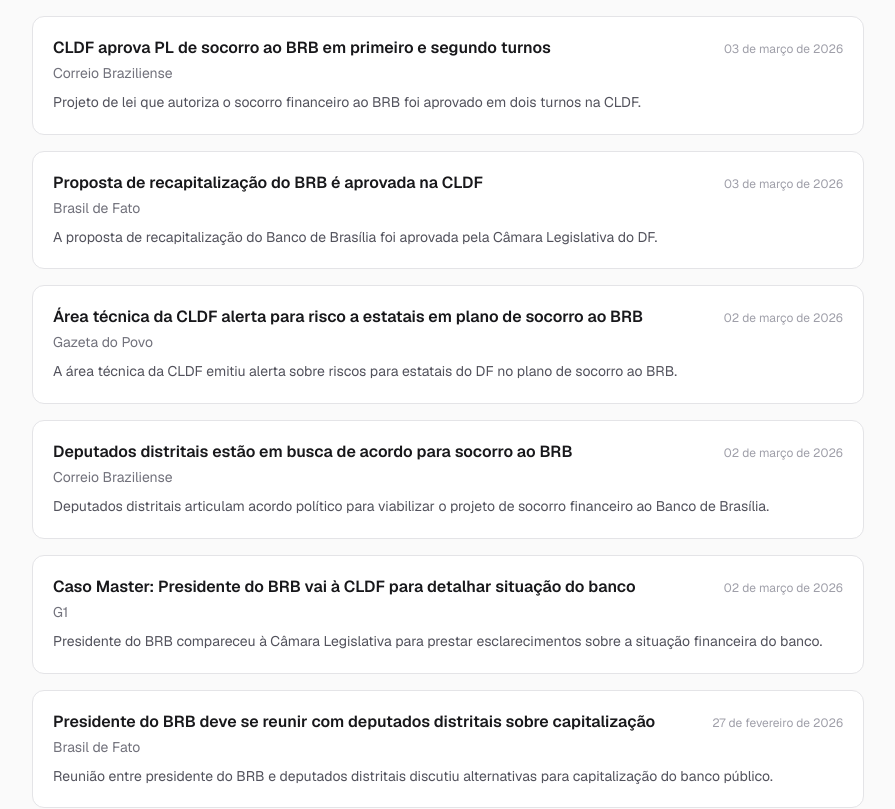
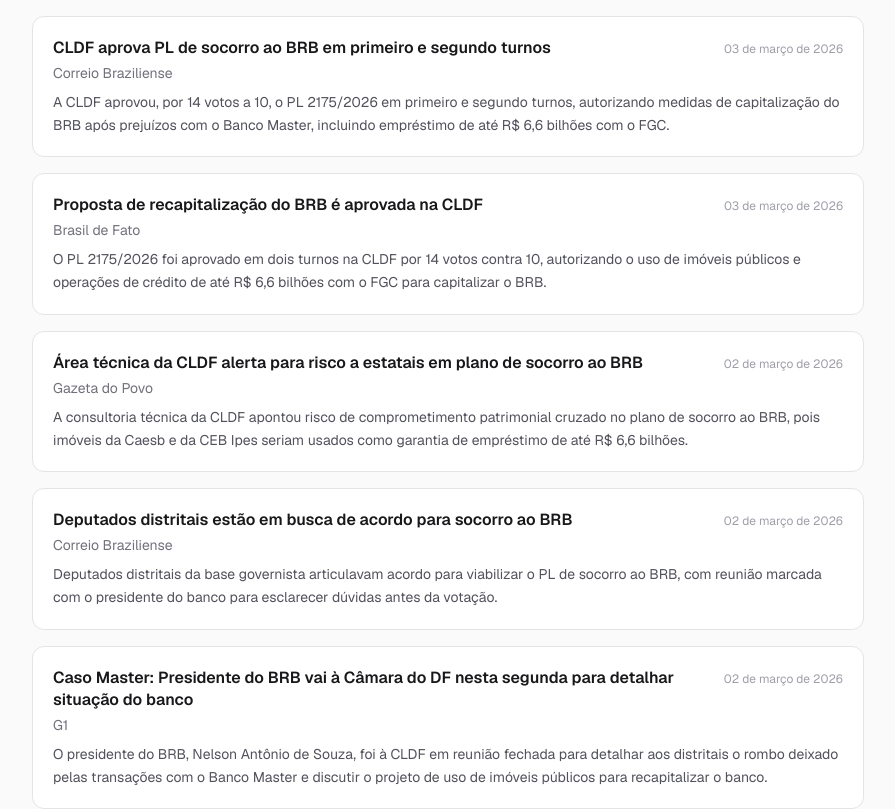
Before and after one commit to gustavomelofr/deputados-distritais-df-2026, a Next.js app: page /noticias in a window 1280 px wide. Shown: the part 2872-3681 px from the top of the page, without its empty margins (336-1231 px from the left). Built offline with nearby package versions, Linux system fonts and the light colour scheme.

Commit message:
feat(loop): atualização aprovada 2026-07-27T17-25-09-930Z (#113)
Co-authored-by: Agente Contínuo <agente@deputadosdistritais.dev>

```diff
--- a/src/data/noticias.ts
+++ b/src/data/noticias.ts
@@ -185,45 +185,60 @@ export const noticias: Noticia[] = [
     id: 'n16',
     titulo: 'CLDF aprova PL de socorro ao BRB em primeiro e segundo turnos',
     fonte: 'Correio Braziliense',
-    url: 'https://www.correiobraziliense.com.br',
+    url: 'https://www.correiobraziliense.com.br/cidades-df/2026/03/7367471-cldf-aprova-pl-de-socorro-ao-brb-em-primeiro-turno.html',
     data: '2026-03-03',
-    resumo: 'Projeto de lei que autoriza o socorro financeiro ao BRB foi aprovado em dois turnos na CLDF.',
+    coletadaEm: '2026-07-27',
+    verificadaEm: '2026-07-27',
+    tipo: 'atividade_legislativa',
+    resumo: 'A CLDF aprovou, por 14 votos a 10, o PL 2175/2026 em primeiro e segundo turnos, autorizando medidas de capitalização do BRB após prejuízos com o Banco Master, incluindo empréstimo de até R$ 6,6 bilhões com o FGC.',
     deputadosRelacionados: [],
   },
   {
     id: 'n17',
     titulo: 'Proposta de recapitalização do BRB é aprovada na CLDF',
     fonte: 'Brasil de Fato',
-    url: 'https://www.brasildefato.com.br',
+    url: 'https://www.brasildefato.com.br/2026/03/03/proposta-de-recapitalizacao-do-brb-e-aprovada-na-cldf/',
     data: '2026-03-03',
-    resumo: 'A proposta de recapitalização do Banco de Brasília foi aprovada pela Câmara Legislativa do DF.',
+    coletadaEm: '2026-07-27',
+    verificadaEm: '2026-07-27',
+    tipo: 'atividade_legislativa',
+    resumo: 'O PL 2175/2026 foi aprovado em dois turnos na CLDF por 14 votos contra 10, autorizando o uso de imóveis públicos e operações de crédito de até R$ 6,6 bilhões com o FGC para capitalizar o BRB.',
     deputadosRelacionados: [],
   },
   {
     id: 'n18',
     titulo: 'Área técnica da CLDF alerta para risco a estatais em plano de socorro ao BRB',
     fonte: 'Gazeta do Povo',
-    url: 'https://www.gazetadopovo.com.br',
+    url: 'https://www.gazetadopovo.com.br/economia/area-tecnica-da-cldf-alerta-para-risco-a-estatais-em-plano-de-socorro-ao-brb/',
     data: '2026-03-02',
-    resumo: 'A área técnica da CLDF emitiu alerta sobre riscos para estatais do DF no plano de socorro ao BRB.',
+    coletadaEm: '2026-07-27',
+    verificadaEm: '2026-07-27',
+    tipo: 'atividade_legislativa',
+    resumo: 'A consultoria técnica da CLDF apontou risco de comprometimento patrimonial cruzado no plano de socorro ao BRB, pois imóveis da Caesb e da CEB Ipes seriam usados como garantia de empréstimo de até R$ 6,6 bilhões.',
     deputadosRelacionados: [],
   },
   {
     id: 'n19',
     titulo: 'Deputados distritais estão em busca de acordo para socorro ao BRB',
     fonte: 'Correio Braziliense',
-    url: 'https://www.correiobraziliense.com.br',
+    url: 'https://www.correiobraziliense.com.br/cidades-df/2026/03/7364306-deputados-distritais-estao-em-busca-de-acordo-para-socorro-ao-brb.html',
     data: '2026-03-02',
-    resumo: 'Deputados distritais articulam acordo político para viabilizar o projeto de socorro financeiro ao Banco de Brasília.',
+    coletadaEm: '2026-07-27',
+    verificadaEm: '2026-07-27',
+    tipo: 'atividade_legislativa',
+    resumo: 'Deputados distritais da base governista articulavam acordo para viabilizar o PL de socorro ao BRB, com reunião marcada com o presidente do banco para esclarecer dúvidas antes da votação.',
     deputadosRelacionados: [],
   },
   {
     id: 'n20',
-    titulo: 'Caso Master: Presidente do BRB vai à CLDF para detalhar situação do banco',
+    titulo: 'Caso Master: Presidente do BRB vai à Câmara do DF nesta segunda para detalhar situação do banco',
     fonte: 'G1',
-    url: 'https://g1.globo.com',
+    url: 'https://g1.globo.com/df/distrito-federal/noticia/2026/03/02/caso-master-presidente-do-brb-vai-a-camara-do-df-nesta-segunda-para-detalhar-situacao-do-banco.ghtml',
     data: '2026-03-02',
-    resumo: 'Presidente do BRB compareceu à Câmara Legislativa para prestar esclarecimentos sobre a situação financeira do banco.',
+    coletadaEm: '2026-07-27',
+    verificadaEm: '2026-07-27',
+    tipo: 'atividade_legislativa',
+    resumo: 'O presidente do BRB, Nelson Antônio de Souza, foi à CLDF em reunião fechada para detalhar aos distritais o rombo deixado pelas transações com o Banco Master e discutir o projeto de uso de imóveis públicos para recapitalizar o banco.',
     deputadosRelacionados: [],
   },
   {
```
Also changed, not shown: 1 other file (tests, documents, lock files or other folders).
